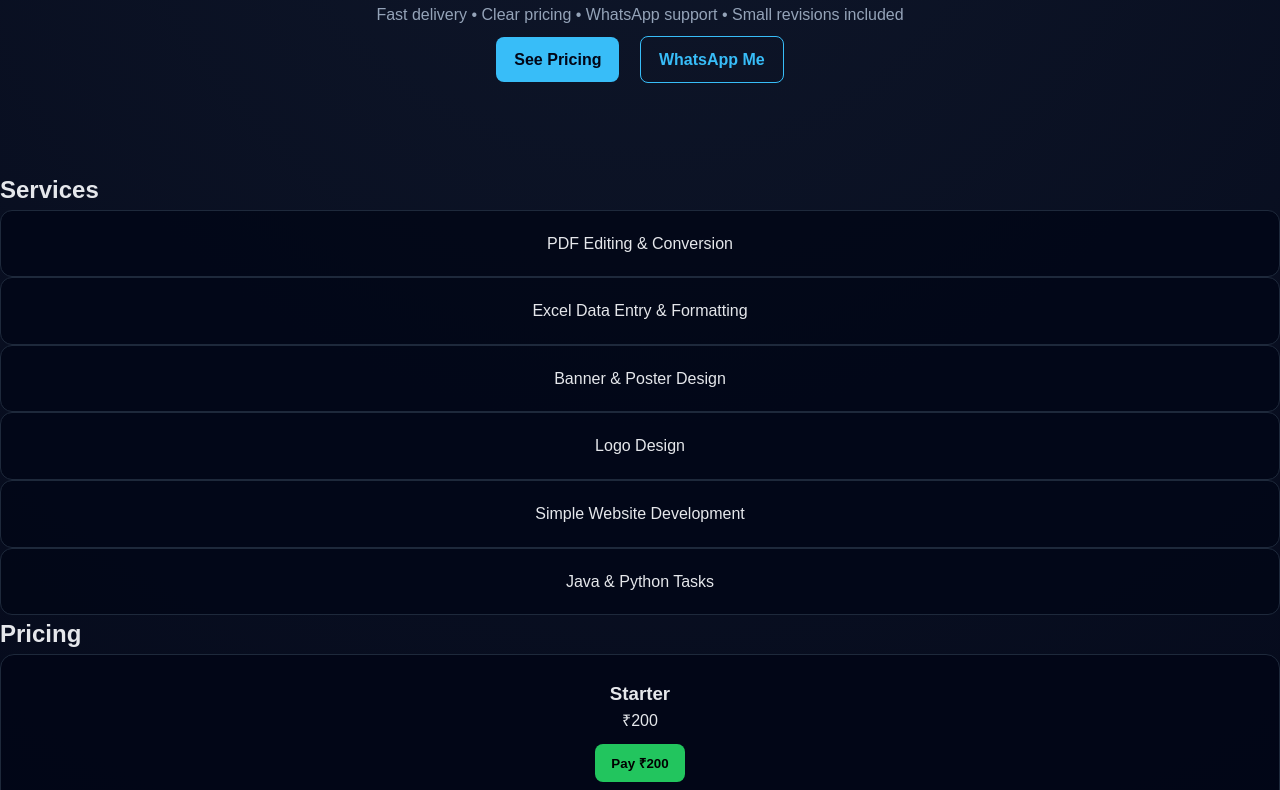
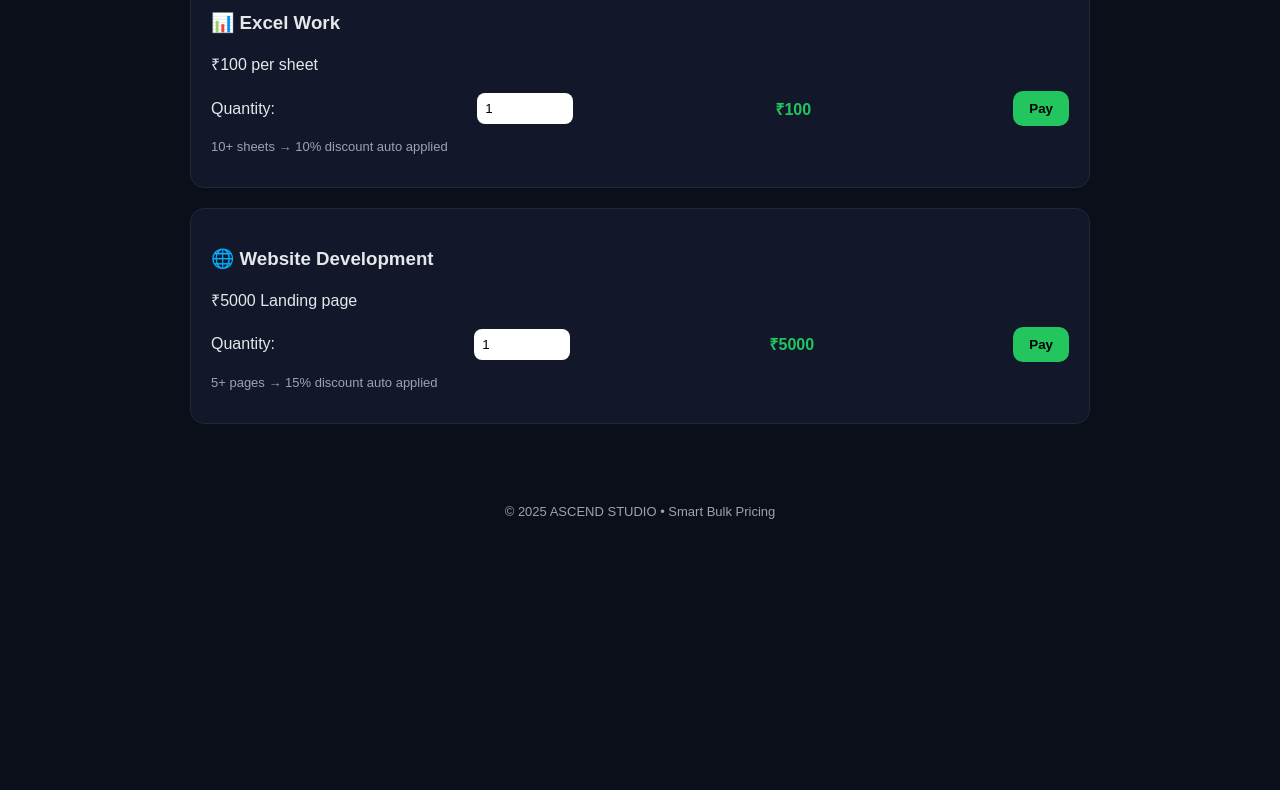
Before and after one commit to rakeshkumarkx-creator/ASCEND-STUDIO, a plain HTML site: page index.html in a window 1280 px wide. Shown: the part 248-1038 px from the top of the page. After the commit the page ends 800 px from the top, so only its background shows below. Drawn offline with Linux system fonts and the light colour scheme.

Commit message:
Add index.html for ASCEND STUDIO website

```diff
--- a/index.html
+++ b/index.html
@@ -1,98 +1,163 @@
 <!DOCTYPE html>
 <html lang="en">
 <head>
-  <meta charset="UTF-8" />
-  <meta name="viewport" content="width=device-width, initial-scale=1.0" />
-  <title>ASCEND STUDIO | Digital Services</title>
+<meta charset="UTF-8">
+<meta name="viewport" content="width=device-width, initial-scale=1.0">
+<title>ASCEND STUDIO – Smart Pricing</title>
 
-  <!-- Razorpay -->
-  <script src="https://checkout.razorpay.com/v1/checkout.js"></script>
+<script src="https://checkout.razorpay.com/v1/checkout.js"></script>
 
-  <!-- CSS -->
-  <link rel="stylesheet" href="style.css" />
+<style>
+body{
+  background:#0b0f1a;
+  color:#e5e7eb;
+  font-family:Arial, sans-serif;
+  margin:0;
+}
+header{
+  background:#0e152b;
+  padding:16px 24px;
+  border-bottom:1px solid #1f2937;
+}
+header h1 span{color:#22c55e}
+
+.section{
+  max-width:900px;
+  margin:auto;
+  padding:40px 20px;
+}
+.card{
+  background:#12182a;
+  border:1px solid #1f2937;
+  border-radius:14px;
+  padding:20px;
+  margin-bottom:20px;
+}
+.row{
+  display:flex;
+  justify-content:space-between;
+  align-items:center;
+  gap:12px;
+  flex-wrap:wrap;
+}
+input{
+  width:80px;
+  padding:8px;
+  border-radius:8px;
+  border:none;
+}
+.total{
+  color:#22c55e;
+  font-weight:bold;
+}
+button{
+  background:#22c55e;
+  border:none;
+  padding:10px 16px;
+  border-radius:10px;
+  font-weight:600;
+  cursor:pointer;
+}
+button:hover{background:#16a34a}
+.note{
+  font-size:13px;
+  color:#9ca3af;
+}
+footer{
+  text-align:center;
+  padding:20px;
+  font-size:13px;
+  color:#9ca3af;
+}
+</style>
 </head>
 
 <body>
 
-  <!-- NAVBAR -->
-  <header class="nav">
-    <div class="logo">ASCEND <span>STUDIO</span></div>
-    <nav>
-      <a href="#services">Services</a>
-      <a href="#work">Work</a>
-      <a href="#pricing">Pricing</a>
-      <a href="#contact">Contact</a>
-    </nav>
-  </header>
+<header>
+  <h1>ASCEND <span>STUDIO</span></h1>
+</header>
 
-  <!-- HERO -->
-  <section class="hero">
-    <h1>
-      I help with <span>PDF editing, Excel sheets, banners, logos,</span><br />
-      simple websites & Java/Python tasks
-    </h1>
+<section class="section">
+<h2>Smart Service Pricing</h2>
 
-    <p>
-      Fast delivery • Clear pricing • WhatsApp support • Small revisions included
-    </p>
+<!-- EXCEL -->
+<div class="card">
+  <h3>📊 Excel Work</h3>
+  <p>₹100 per sheet</p>
+  <div class="row">
+    Quantity:
+    <input type="number" min="1" value="1"
+      onchange="calc('excel',100,this.value)">
+    <div class="total" id="excelTotal">₹100</div>
+    <button onclick="pay('Excel Work',excelAmount)">Pay</button>
+  </div>
+  <p class="note">10+ sheets → 10% discount auto applied</p>
+</div>
 
-    <div class="buttons">
-      <a href="#pricing" class="btn">See Pricing</a>
-      <a href="https://wa.me/919113798955" class="btn outline">WhatsApp Me</a>
-    </div>
-  </section>
+<!-- WEBSITE -->
+<div class="card">
+  <h3>🌐 Website Development</h3>
+  <p>₹5000 Landing page</p>
+  <div class="row">
+    Quantity:
+    <input type="number" min="1" value="1"
+      onchange="calc('web',500,this.value)">
+    <div class="total" id="webTotal">₹5000</div>
+    <button onclick="pay('Website Development',webAmount)">Pay</button>
+  </div>
+  <p class="note">5+ pages → 15% discount auto applied</p>
+</div>
 
-  <!-- SERVICES -->
-  <section id="services">
-    <h2>Services</h2>
+</section>
 
-    <div class="grid">
-      <div class="card">PDF Editing & Conversion</div>
-      <div class="card">Excel Data Entry & Formatting</div>
-      <div class="card">Banner & Poster Design</div>
-      <div class="card">Logo Design</div>
-      <div class="card">Simple Website Development</div>
-      <div class="card">Java & Python Tasks</div>
-    </div>
-  </section>
+<footer>
+© 2025 ASCEND STUDIO • Smart Bulk Pricing
+</footer>
 
-  <!-- PRICING -->
-  <section id="pricing">
-    <h2>Pricing</h2>
+<script>
+let excelAmount=100, webAmount=800;
 
-    <div class="grid">
-      <div class="price-card">
-        <h3>Starter</h3>
-        <p>₹200</p>
-        <button onclick="payNow(200)">Pay ₹200</button>
-      </div>
+function calc(type, price, qty){
+  let total = price * qty;
 
-      <div class="price-card popular">
-        <h3>Standard</h3>
-        <p>₹400</p>
-        <button onclick="payNow(400)">Pay ₹400</button>
-      </div>
+  // BULK DISCOUNT LOGIC
+  if(type === 'excel' && qty >= 10){
+    total = total * 0.90; // 10% off
+  }
+  if(type === 'web' && qty >= 5){
+    total = total * 0.85; // 15% off
+  }
 
-      <div class="price-card">
-        <h3>Premium</h3>
-        <p>₹900</p>
-        <button onclick="payNow(900)">Pay ₹900</button>
-      </div>
-    </div>
-  </section>
+  total = Math.round(total);
 
-  <!-- CONTACT -->
-  <section id="contact">
-    <h2>Contact</h2>
-    <p>WhatsApp: 9113798955</p>
-    <p>Email: rakeshmehra.kx@gmail.com</p>
-  </section>
+  if(type === 'excel'){
+    excelAmount = total;
+    document.getElementById('excelTotal').innerText = '₹' + total;
+  }
+  if(type === 'web'){
+    webAmount = total;
+    document.getElementById('webTotal').innerText = '₹' + total;
+  }
+}
 
-  <footer>
-    © 2025 ASCEND STUDIO • Built with GitHub Pages
-  </footer>
+function pay(service, amount){
+  var options = {
+    key: "rzp_test_RngTMWT4t8ywBL",
+    amount: amount * 100,
+    currency: "INR",
+    name: "ASCEND STUDIO",
+    description: service,
+    prefill:{
+      name:"Rakesh",
+      email:"rakeshmehra.kx@gmail.com",
+      contact:"9113798955"
+    },
+    theme:{color:"#22c55e"}
+  };
+  new Razorpay(options).open();
+}
+</script>
 
-  <!-- JS -->
-  <script src="app.js"></script>
 </body>
 </html>
```
